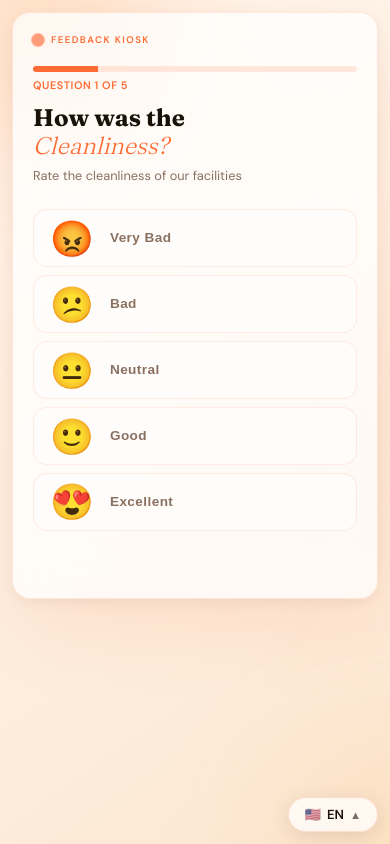
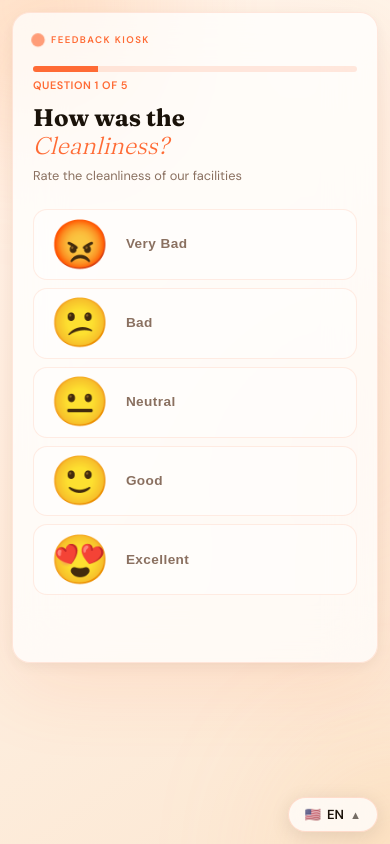
Before and after one commit to markkupunzalan/rating-kiosk, a PHP site: page /rating-kiosk/kiosk/kiosk.html in a window 390 px wide. Run offline with PHP 8.4, Linux system fonts and the light colour scheme; data comes from the database, SQL or seed files in the repository.

Commit message:
emojis bigger 2.0 (cj)

```diff
--- a/kiosk/kiosk.css
+++ b/kiosk/kiosk.css
@@ -36,7 +36,7 @@
 
   /* Emoji size — fixed rem, NOT viewport-relative.
      Emojis only shrink when the card itself shrinks (breakpoints below). */
-  --emoji-size: 2.5rem;
+  --emoji-size: 3.5rem;
   /* Label size — fixed, stays readable at any viewport */
   --label-size: 0.68rem;
 }
@@ -56,10 +56,7 @@ body {
   align-items: flex-start;
   justify-content: center;
   padding:
-    max(var(--page-gutter), calc(var(--safe-top) + 0.75rem))
-    max(var(--page-gutter), calc(var(--safe-right) + 0.75rem))
-    calc(var(--floating-ui-clearance) + var(--safe-bottom))
-    max(var(--page-gutter), calc(var(--safe-left) + 0.75rem));
+    max(var(--page-gutter), calc(var(--safe-top) + 0.75rem)) max(var(--page-gutter), calc(var(--safe-right) + 0.75rem)) calc(var(--floating-ui-clearance) + var(--safe-bottom)) max(var(--page-gutter), calc(var(--safe-left) + 0.75rem));
   position: relative;
   overflow-x: hidden;
   overflow-y: auto;
@@ -734,8 +731,9 @@ textarea:focus {
 @media (max-width: 480px) {
   :root {
     /* Step emojis down slightly — card is narrower now */
-    --emoji-size: 2.2rem;
-    --label-size: 0.85rem; /* Bigger label since there's horizontal space in vertical layout */
+    --emoji-size: 3rem;
+    --label-size: 0.85rem;
+    /* Bigger label since there's horizontal space in vertical layout */
   }
 
   body {
@@ -823,7 +821,8 @@ textarea:focus {
 /* --- VERY SMALL (≤ 360px): iPhone SE / Galaxy A series — vertical layout continues --- */
 @media (max-width: 360px) {
   :root {
-    --emoji-size: 2rem; /* Step down one more notch at the narrowest card width */
+    --emoji-size: 2.6rem;
+    /* Step down one more notch at the narrowest card width */
     --label-size: 0.8rem;
   }
 
```
